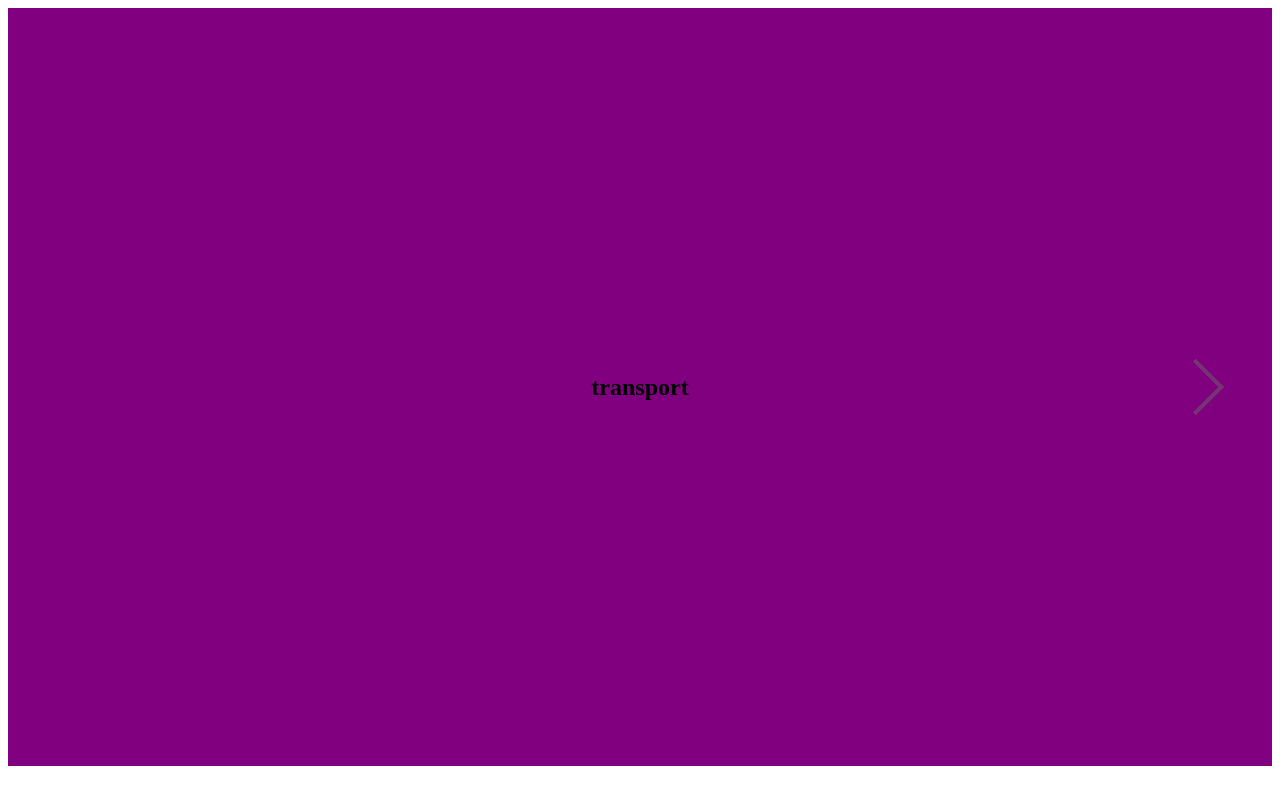
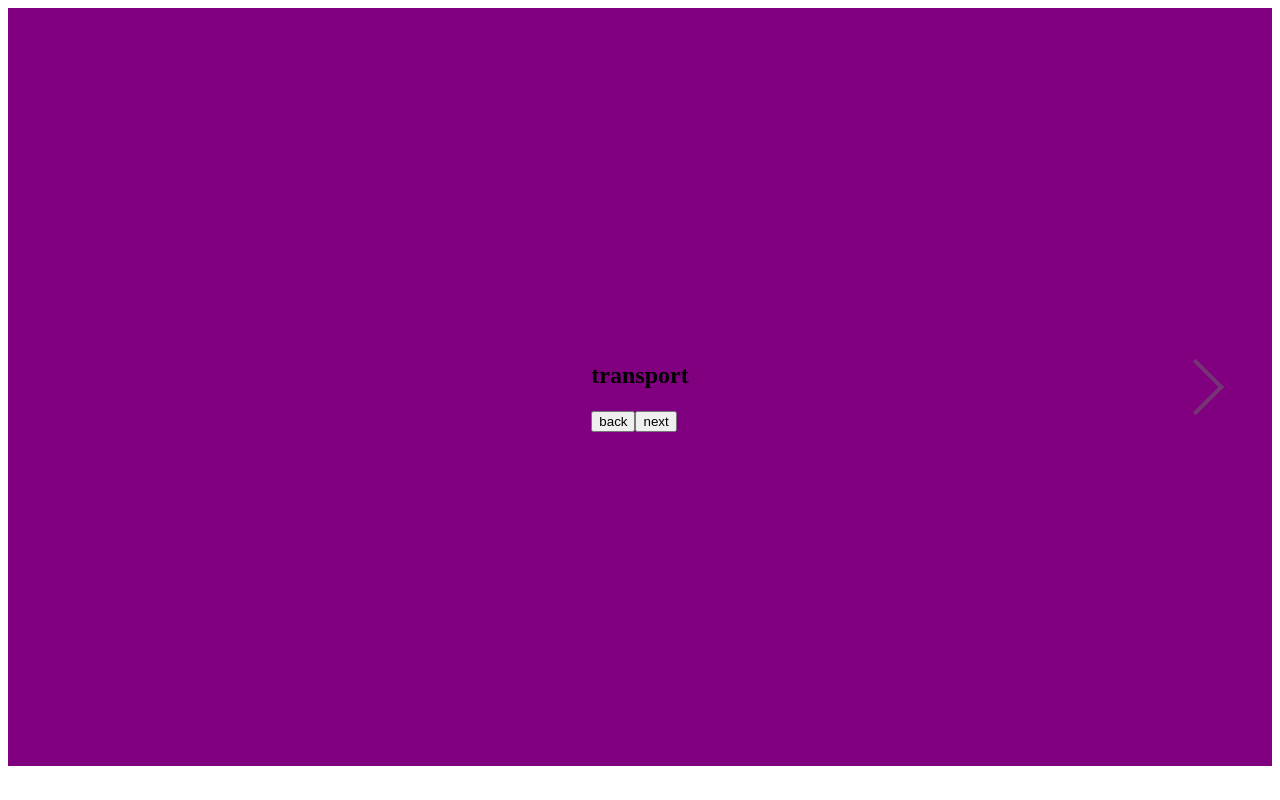
Before and after one commit to rigiba/HackatonBBVA, a React (Create React App) app in the folder frontend/: page /questions in a window 1280 px wide. Built offline with nearby package versions, Linux system fonts and the light colour scheme.

Commit message:
preperando para las preguntas

```diff
--- a/frontend/src/components/QuestionCategory.jsx
+++ b/frontend/src/components/QuestionCategory.jsx
@@ -1,27 +1,16 @@
 import React from 'react';
+import QuestionsList from '../components/QuestionsList';
 
 export default class QuestionCategory extends React.Component {
   state = {
     background_color: null,
   };
 
-//   componentDidUpdate(prevState) {
-//     const { category } = this.props;
-
-//     if (category === 'transport')
-//       this.setState({ background_color: '#30697c' });
-//     else if (category === 'food')
-//       this.setState({ background_color: '#28914b' });
-//     else if (category === 'energy')
-//       this.setState({ background_color: '#912841' });
-//     else this.setState({ background_color: '#917328' });
-//   }
-
   render() {
-    const { background_color } = this.state;
     return (
-      <div style={{ backgroundColor: background_color }}>
+      <div>
         <h2>{this.props.category}</h2>
+        <QuestionsList />
       </div>
     );
   }
--- a/frontend/src/pages/Questions.jsx
+++ b/frontend/src/pages/Questions.jsx
@@ -77,19 +77,12 @@ export default class Questions extends React.Component {
           );
         })} */}
         {this.state.questions.map((category, i) => {
-          // const { category } = Object.keys(category).join('');
-
-          // if (category === 'transport')
-          //   this.setState({ background_color: '#30697c' });
-          // else if (category === 'food')
-          //   this.setState({ background_color: '#28914b' });
-          // else if (category === 'energy')
-          //   this.setState({ background_color: '#912841' });
-          // else this.setState({ background_color: '#917328' });
-
           return (
-            <div key={i}>
-              <QuestionCategory category={Object.keys(category).join('')} />
+            <div>
+              <QuestionCategory
+                key={i}
+                category={Object.keys(category).join('')}
+              />
             </div>
           );
         })}
```
